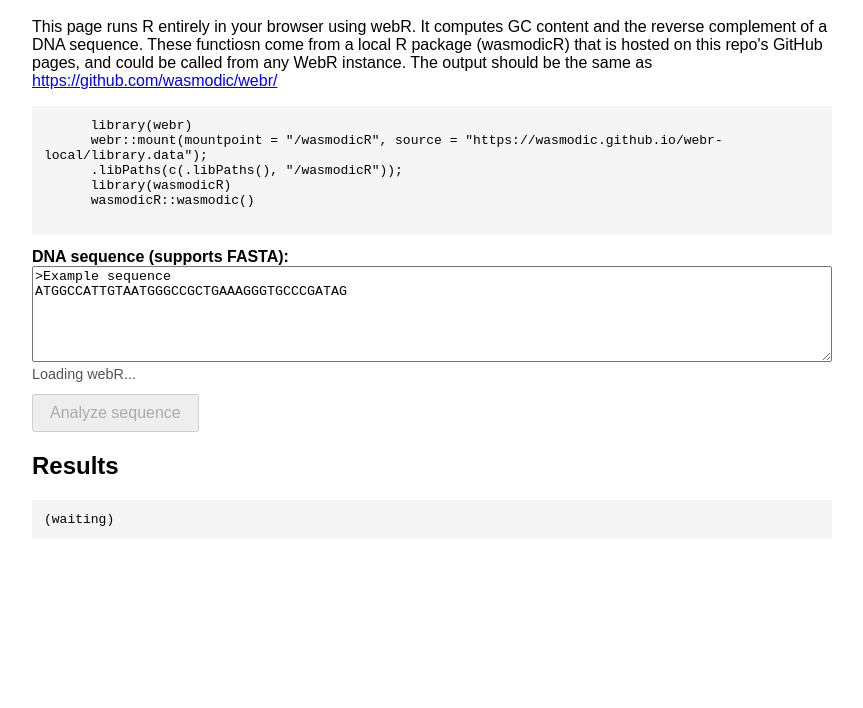
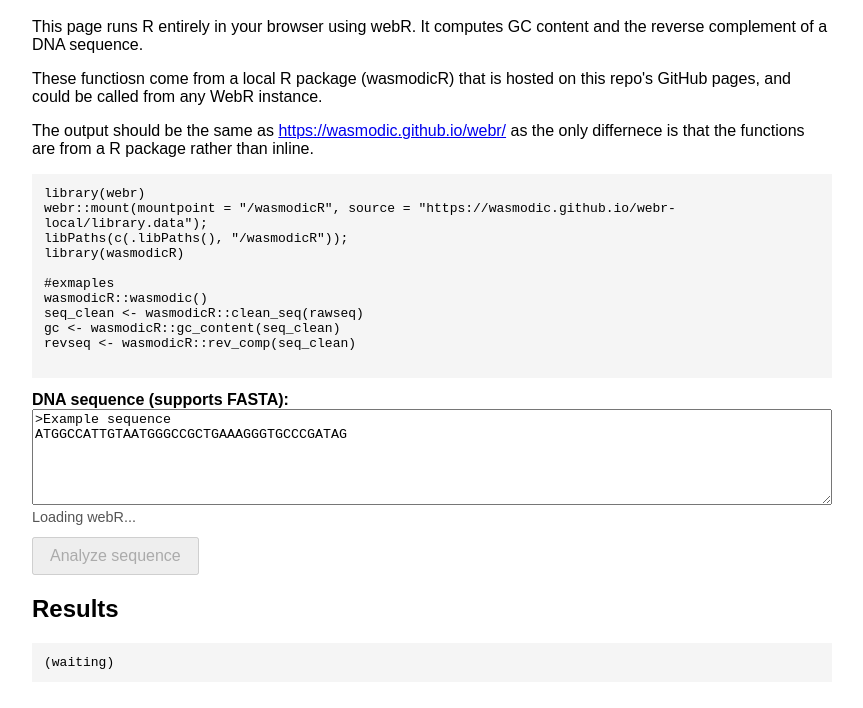
Before and after one commit to wasmodic/webr-local, a plain HTML site: page index.html in a window 1280 px wide. Shown: the part 72-780 px from the top of the page, without its empty margins (208-1071 px from the left). Drawn offline with Linux system fonts and the light colour scheme.

Commit message:
Fix URl and intro text

```diff
--- a/index.html
+++ b/index.html
@@ -42,18 +42,33 @@
   <h1>webR Bioinformatics Demo</h1>
   <p>
     This page runs R entirely in your browser using webR. It computes GC content
-    and the reverse complement of a DNA sequence. These functiosn come from a local R package (wasmodicR)
+    and the reverse complement of a DNA sequence.
+    </p>
+
+    <p>
+    These functiosn come from a local R package (wasmodicR)
     that is hosted on this repo's GitHub pages, and could be called from any WebR instance.
 
-    The output should be the same as <a href="https://github.com/wasmodic/webr/">https://github.com/wasmodic/webr/</a>
+    </p>
+
+    <p>
+
+    The output should be the same as <a href="https://wasmodic.github.io/webr/
+">https://wasmodic.github.io/webr/</a> as the only differnece is that the functions are from a R package rather than inline.
     </p>
 
 <pre>
 library(webr)
 webr::mount(mountpoint = "/wasmodicR", source = "https://wasmodic.github.io/webr-local/library.data");
-      .libPaths(c(.libPaths(), "/wasmodicR"));
+libPaths(c(.libPaths(), "/wasmodicR"));
 library(wasmodicR)
+
+#exmaples
 wasmodicR::wasmodic()
+seq_clean <- wasmodicR::clean_seq(rawseq)
+gc <- wasmodicR::gc_content(seq_clean)
+revseq <- wasmodicR::rev_comp(seq_clean)
+
 </pre>
 
   <label for="seq"><strong>DNA sequence (supports FASTA):</strong></label>
```
Lines whose indentation alone changed are shown as unchanged.
